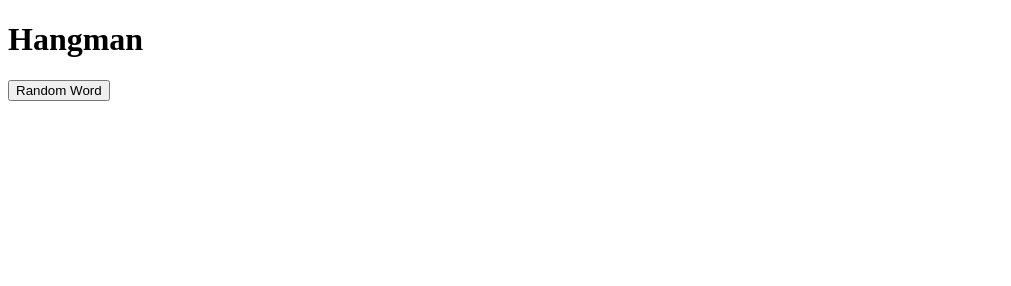
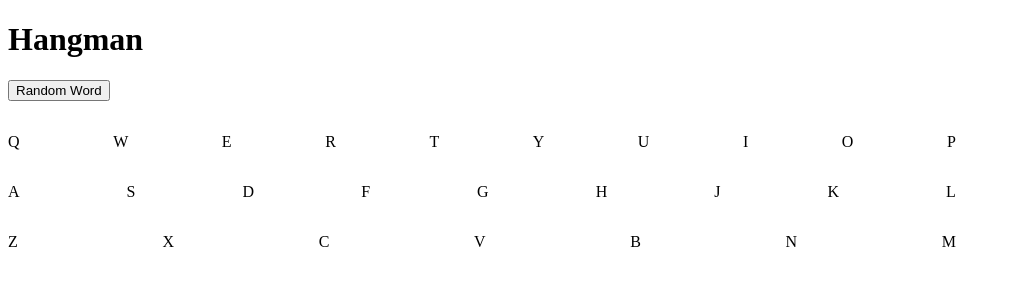
Before and after one commit to erinkelley27/hangman, a plain HTML site: page index.html in a window 1280 px wide. Shown: the whole page, without its empty margins (0-1011 px from the left). Drawn offline with Linux system fonts and the light colour scheme.

Commit message:
created a keyboard

```diff
--- a/index.html
+++ b/index.html
@@ -13,8 +13,42 @@
 <button class="get-random">Random Word</button>
 
 <ul class="letters-list">
+</ul>
 
-</ul>
+<div class="alphabet">
+    <div class="line-1">
+        <p data-letter="q">Q</p>
+        <p data-letter="w">W</p>
+        <p data-letter="e">E</p>
+        <p data-letter="r">R</p>
+        <p data-letter="t">T</p>
+        <p data-letter="=y">Y</p>
+        <p data-letter="u">U</p>
+        <p data-letter="i">I</p>
+        <p data-letter="o">O</p>
+        <p data-letter="p">P</p>
+    </div>
+    <div class="line-2">
+        <p data-letter="a">A</p>
+        <p data-letter="s">S</p>
+        <p data-letter="d">D</p>
+        <p data-letter="f">F</p>
+        <p data-letter="g">G</p>
+        <p data-letter="h">H</p>
+        <p data-letter="j">J</p>
+        <p data-letter="k">K</p>
+        <p data-letter="l">L</p>
+    </div>
+    <div class="line-3">
+        <p data-letter="z">Z</p>
+        <p data-letter="x">X</p>
+        <p data-letter="c">C</p>
+        <p data-letter="v">V</p>
+        <p data-letter="b">B</p>
+        <p data-letter="n">N</p>
+        <p data-letter="m">M</p>
+    </div>
+</div>
 
 <body>
     <script src="script.js"></script>
--- a/style.css
+++ b/style.css
@@ -0,0 +1,11 @@
+.alphabet {
+    display: flex;
+    flex-direction: column;
+    width: 75%;
+}
+
+.line-1, .line-2, .line-3 {
+    display: flex;
+    flex-direction: row;
+    justify-content: space-between;
+}
```
